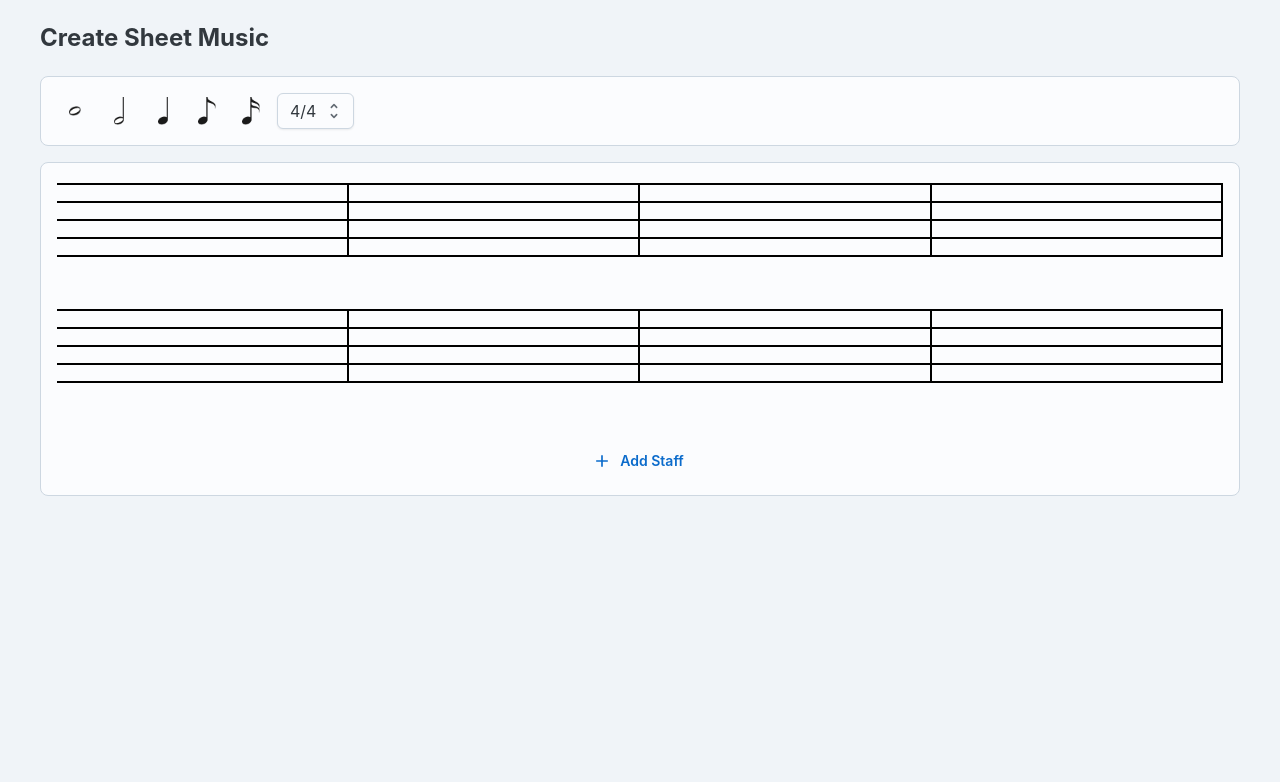
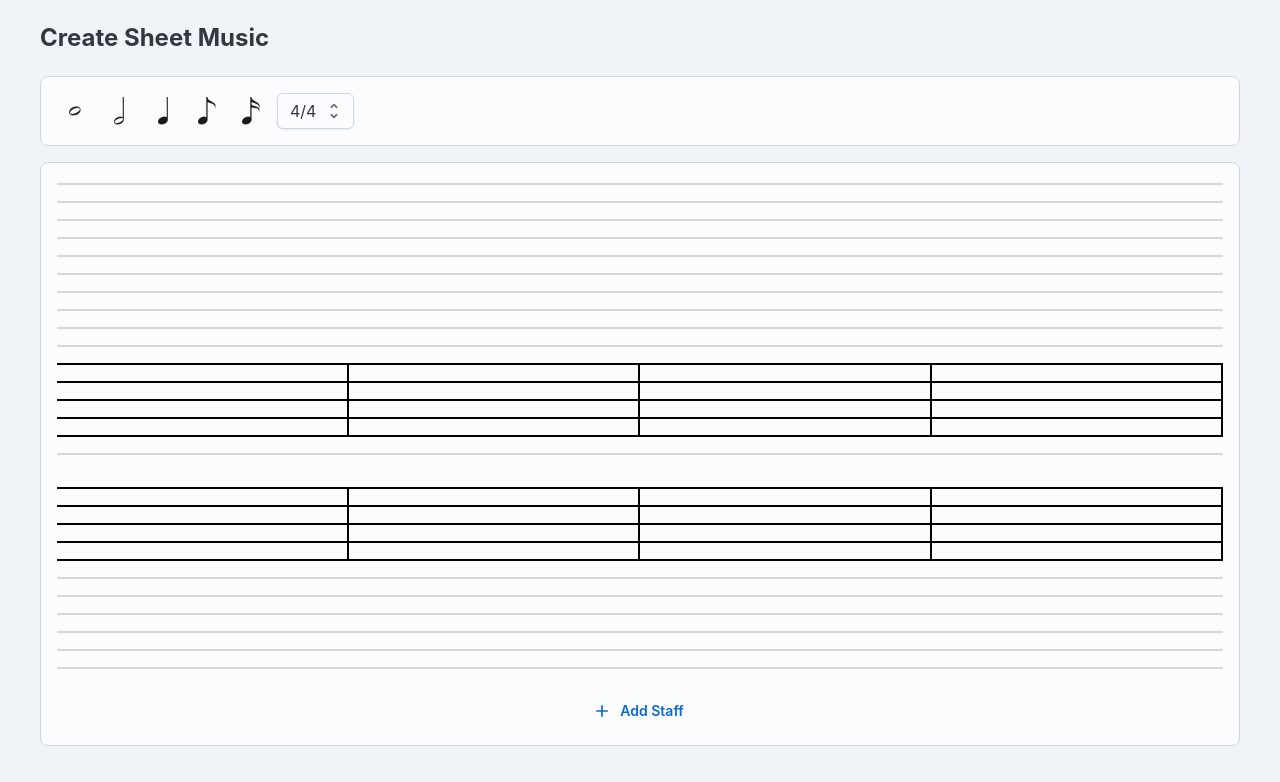
Before and after one commit to archdev-ca/react-music-sheet, a React (Vite) app: page /create in a window 1280 px wide. Shown: the top 782 px of the page. Built offline with nearby package versions, Linux system fonts and the light colour scheme.

Commit message:
Dunno wut i'm doing

```diff
--- a/src/components/Bar.tsx
+++ b/src/components/Bar.tsx
@@ -1,7 +1,16 @@
 import { styled } from "@mui/joy";
-import BarSpace from "./BarSpace";
+import { useContext } from "react";
+import { AppContext } from "@/context/AppContext";
+import BarColumn from "./BarColumn";
+import { Clef } from "@/interfaces/common";
 
-const StyledBar = styled("div")`
+interface Props {
+  clef: Clef;
+  className?: "string";
+}
+
+const StyledBar = styled("div")<Props>(
+  ({ clef }) => `
   position: relative;
   width: 25%;
   &:after {
@@ -9,30 +18,20 @@ const StyledBar = styled("div")`
     display: block;
     position: absolute;
     right: 0;
-    top: 4px;
-    bottom: 50px;
+    top: ${clef === "treble" ? "185px" : "12px"};
+    bottom: ${clef === "treble" ? "22px" : "120px"};
     width: 2px;
     background-color: #000;
   }
-`;
+`
+);
 
-const Bar = () => {
+const Bar = ({ clef }: Props) => {
+  const {} = useContext(AppContext);
+
   return (
-    <StyledBar>
-      <BarSpace line />
-      <BarSpace />
-      <BarSpace line />
-      <BarSpace />
-      <BarSpace line />
-      <BarSpace />
-      <BarSpace line />
-      <BarSpace />
-      <BarSpace line />
-      <BarSpace />
-      <BarSpace line floating />
-      <BarSpace />
-      <BarSpace line floating />
-      <BarSpace />
+    <StyledBar clef={clef}>
+      <BarColumn clef={clef} />
     </StyledBar>
   );
 };
--- /dev/null
+++ b/src/components/BarColumn.tsx
@@ -0,0 +1,93 @@
+import React from "react";
+import { styled } from "@mui/joy";
+import BarSpace from "./BarSpace";
+import { Clef } from "@/interfaces/common";
+
+interface Props {
+  clef: Clef;
+  className?: "string";
+}
+
+const defaultProps = {};
+
+const SPACES_CONFIG = {
+  treble: [
+    { line: true, floating: true, note: "" },
+    { space: true, note: "" },
+    { line: true, floating: true, note: "" },
+    { space: true, note: "" },
+    { line: true, floating: true, note: "" },
+    { space: true, note: "" },
+    { line: true, floating: true, note: "" },
+    { space: true, note: "" },
+    { line: true, floating: true, note: "" },
+    { space: true, note: "" },
+    { line: true, floating: true, note: "" },
+    { space: true, note: "" },
+    { line: true, floating: true, note: "" },
+    { space: true, note: "" },
+    { line: true, floating: true, note: "" },
+    { space: true, note: "" },
+    { line: true, floating: true, note: "" },
+    { space: true, note: "" },
+    { line: true, floating: true, note: "" },
+    { space: true, note: "" },
+    { line: true, note: "" },
+    { space: true, note: "" },
+    { line: true, note: "" },
+    { space: true, note: "" },
+    { line: true, note: "" },
+    { space: true, note: "" },
+    { line: true, note: "" },
+    { space: true, note: "" },
+    { line: true, note: "" },
+    { space: true, note: "" },
+    { line: true, floating: true, note: "" },
+  ],
+  bass: [
+    { space: true, note: "" },
+    { line: true, note: "" },
+    { space: true, note: "" },
+    { line: true, note: "" },
+    { space: true, note: "" },
+    { line: true, note: "" },
+    { space: true, note: "" },
+    { line: true, note: "" },
+    { space: true, note: "" },
+    { line: true, note: "" },
+    { space: true, note: "" },
+    { line: true, floating: true, note: "" },
+    { space: true, note: "" },
+    { line: true, floating: true, note: "" },
+    { space: true, note: "" },
+    { line: true, floating: true, note: "" },
+    { space: true, note: "" },
+    { line: true, floating: true, note: "" },
+    { space: true, note: "" },
+    { line: true, floating: true, note: "" },
+    { space: true, note: "" },
+    { line: true, floating: true, note: "" },
+    { space: true, note: "" },
+  ],
+};
+
+const BarColumn = ({ clef, className }: Props) => {
+  return (
+    <div className={className}>
+      {SPACES_CONFIG[clef].map((space, i) => {
+        return (
+          <BarSpace
+            key={i}
+            line={space.line}
+            space={space.space}
+            floating={space.floating}
+          />
+        );
+      })}
+    </div>
+  );
+};
+
+BarColumn.defaultProps = defaultProps;
+
+export default BarColumn;
--- a/src/components/BarSpace.tsx
+++ b/src/components/BarSpace.tsx
@@ -28,7 +28,7 @@ const BarSpace = ({ line, floating }: Props) => {
       {line ? (
         <Line
           style={{
-            backgroundColor: floating ? "transparent" : "#000",
+            backgroundColor: floating ? "rgba(0,0,0, .15)" : "#000",
           }}
         ></Line>
       ) : null}
--- a/src/components/Clef.tsx
+++ b/src/components/Clef.tsx
@@ -6,15 +6,17 @@ const StyledClef = styled("div")`
   display: flex;
 `;
 
-type Props = {};
+interface Props {
+  clef: Clef;
+}
 
-const Clef = (props: Props) => {
+const Clef = ({ clef, className }: Props) => {
   return (
     <StyledClef>
-      <Bar />
-      <Bar />
-      <Bar />
-      <Bar />
+      <Bar clef={clef} />
+      <Bar clef={clef} />
+      <Bar clef={clef} />
+      <Bar clef={clef} />
     </StyledClef>
   );
 };
--- a/src/components/Staff.tsx
+++ b/src/components/Staff.tsx
@@ -1,10 +1,16 @@
+import { styled } from "@mui/joy";
 import Clef from "./Clef";
+
+const Spacer = styled("div")`
+  margin-bottom: 1rem;
+`;
 
 const Staff = () => {
   return (
     <div>
-      <Clef />
-      <Clef />
+      <Clef clef="treble" />
+      <Spacer />
+      <Clef clef="bass" />
     </div>
   );
 };
--- a/src/context/AppContext.tsx
+++ b/src/context/AppContext.tsx
@@ -1,3 +1,4 @@
+import { ITimeSignature } from "@/interfaces/common";
 import { Dispatch, SetStateAction, createContext, useState } from "react";
 
 interface Props {
@@ -8,8 +9,8 @@ interface Context {
   noteData: string;
   activeNote: number | null;
   setActiveNote: Dispatch<SetStateAction<number | null>>;
-  timeSignature: string | null;
-  setTimeSignature: Dispatch<SetStateAction<string | null>>;
+  timeSignature: ITimeSignature | null;
+  setTimeSignature: Dispatch<SetStateAction<ITimeSignature | null>>;
 }
 
 const INITIAL_STAFF_DATA = {
@@ -36,7 +37,10 @@ const AppContext = createContext<Context>({});
 const AppContextProvider = ({ children }: Props) => {
   const [activeNote, setActiveNote] = useState<number | null>(null);
   const [signature, setSignature] = useState({});
-  const [timeSignature, setTimeSignature] = useState<string | null>("4/4");
+  const [timeSignature, setTimeSignature] = useState<ITimeSignature | null>({
+    bpm: 4,
+    beat: 4,
+  });
   const [noteData, setNoteData] = useState({
     staves: [{ ...INITIAL_STAFF_DATA }],
   });
--- /dev/null
+++ b/src/interfaces/common.ts
@@ -0,0 +1,6 @@
+export type Clef = "bass" | "treble";
+
+export interface ITimeSignature {
+  bpm: number;
+  beat: number;
+}
--- a/src/pages/sheet/create.tsx
+++ b/src/pages/sheet/create.tsx
@@ -31,7 +31,11 @@ const SheetCreate = () => {
     e: React.SyntheticEvent | null,
     value: string | null
   ) => {
-    setTimeSignature(value);
+    let sig = value?.split("/");
+    setTimeSignature({
+      bpm: Number(sig?.[0]),
+      beat: Number(sig?.[1]),
+    });
   };
 
   const getCursor = (note: number | null) => {
@@ -143,10 +147,12 @@ const SheetCreate = () => {
               style={{ width: "auto", height: " 28px" }}
             />
           </IconButton>
-          <Select defaultValue={timeSignature} onChange={handleChangeSignature}>
+          <Select
+            defaultValue={`${timeSignature?.bpm}/${timeSignature?.beat}`}
+            onChange={handleChangeSignature}
+          >
             <Option value="4/4">4/4</Option>
             <Option value="3/4">3/4</Option>
-            <Option value="3/8">3/8</Option>
             <Option value="2/4">2/4</Option>
             <Option value="2/2">2/2</Option>
             <Option value="3/8">3/8</Option>
```
Also changed, not shown: src/interfaces/index.ts (+7 -0 lines).
